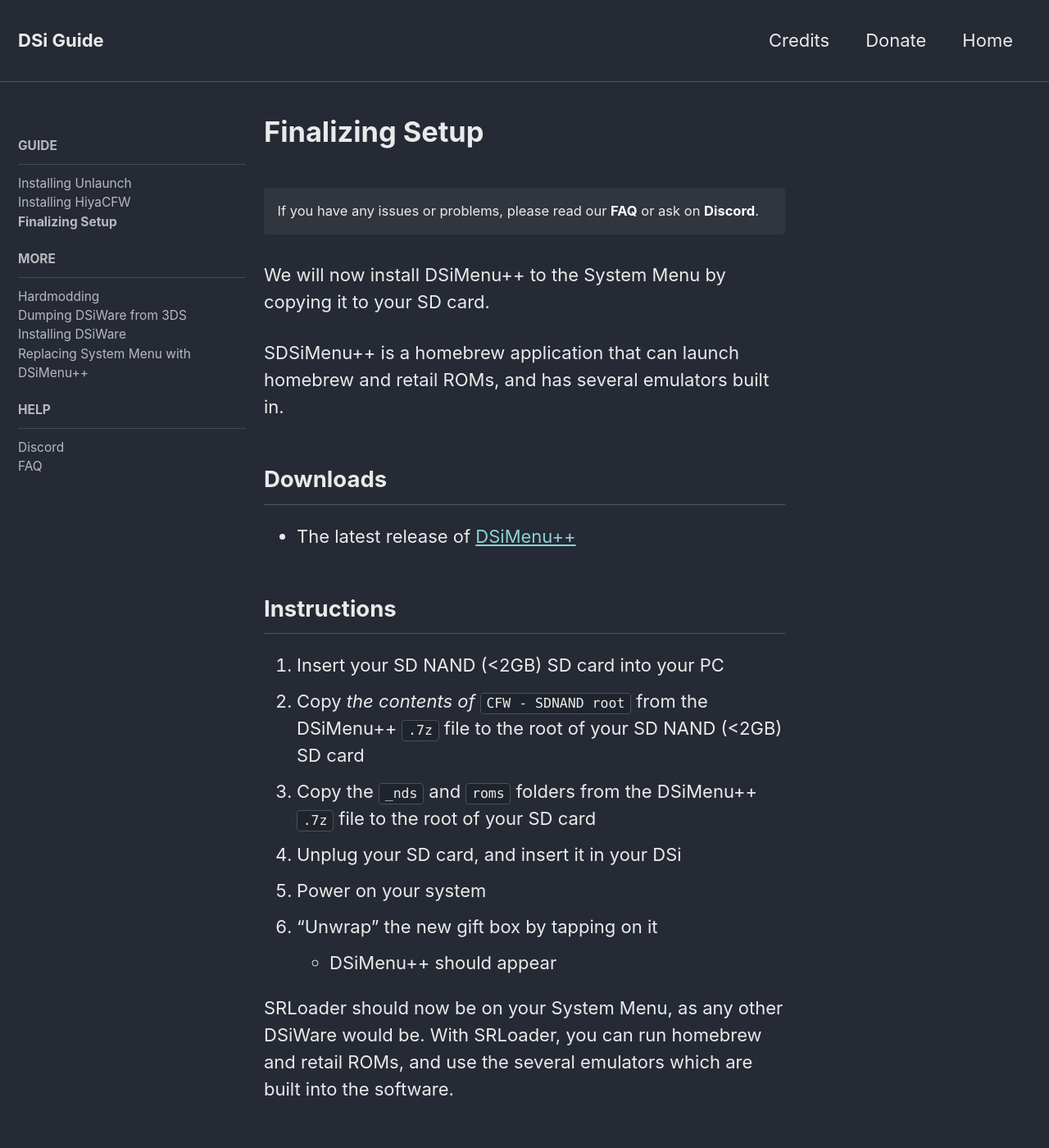
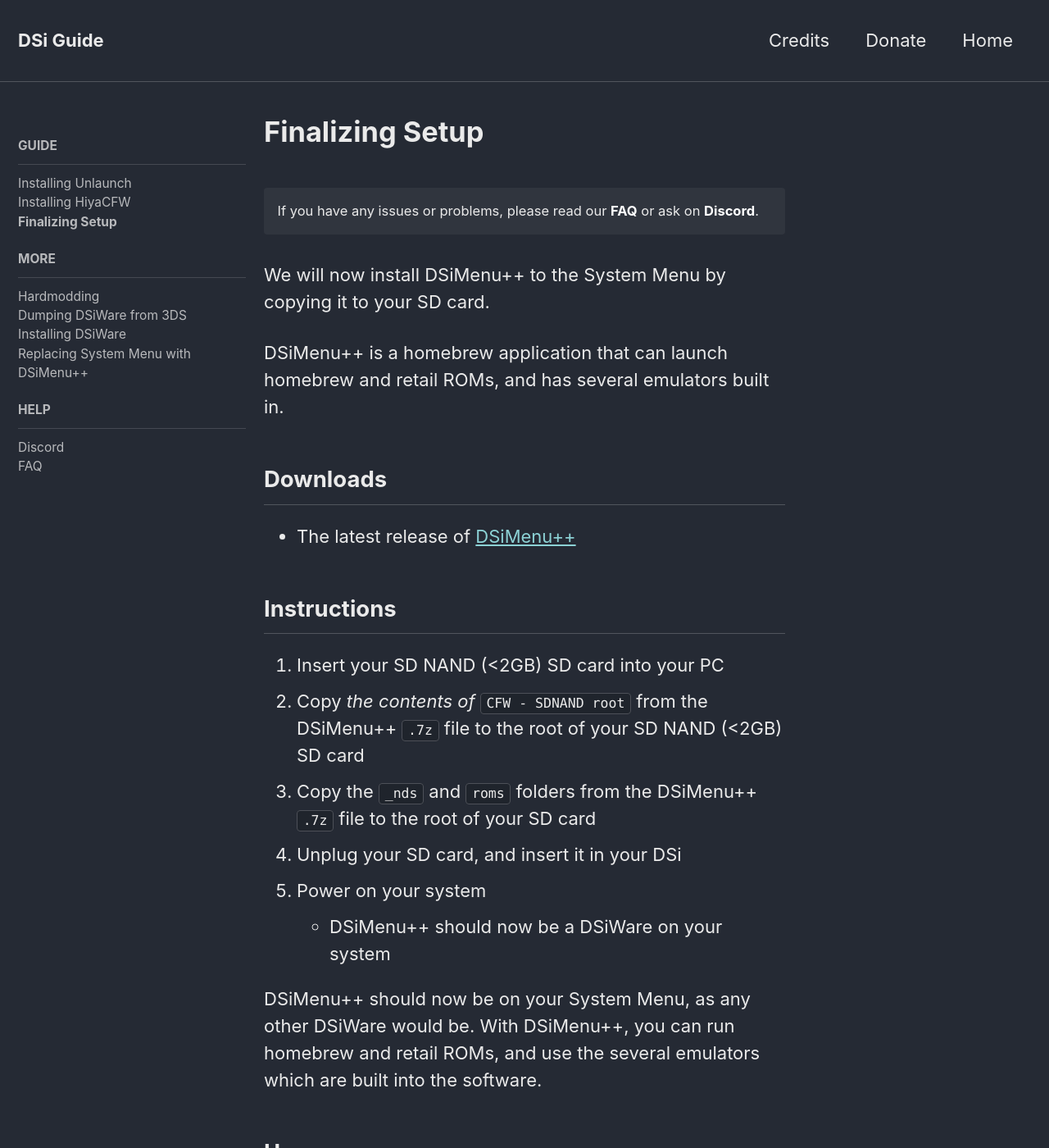
Before and after one commit to emiyl/dsi.cfw.guide-archive, a Jekyll site: the page built from guide/finalizing-setup.md, in a window 1280 px wide and 1400 px high. Shown: the whole window at 82% size. Built offline with Jekyll 4.4.1, drawn with Linux system fonts in a browser that asks for light colours; nearby versions of some CDN libraries.

Commit message:
further srloader -> dsimenu++ stuff

```diff
--- a/guide/finalizing-setup.md
+++ b/guide/finalizing-setup.md
@@ -7,7 +7,7 @@
 
 We will now install DSiMenu++ to the System Menu by copying it to your SD card.
 
-SDSiMenu++ is a homebrew application that can launch homebrew and retail ROMs, and has several emulators built in.
+DSiMenu++ is a homebrew application that can launch homebrew and retail ROMs, and has several emulators built in.
 
 ## Downloads
 
@@ -20,10 +20,9 @@
 3. Copy the `_nds` and `roms` folders from the DSiMenu++ `.7z` file to the root of your SD card
 4. Unplug your SD card, and insert it in your DSi
 5. Power on your system
-6. "Unwrap" the new gift box by tapping on it
-    - DSiMenu++ should appear
+    - DSiMenu++ should now be a DSiWare on your system
 
-SRLoader should now be on your System Menu, as any other DSiWare would be. With SRLoader, you can run homebrew and retail ROMs, and use the several emulators which are built into the software.
+DSiMenu++ should now be on your System Menu, as any other DSiWare would be. With DSiMenu++, you can run homebrew and retail ROMs, and use the several emulators which are built into the software.
 
 ## Usage
 
```
Also changed, not shown: guide/installing-hiyacfw.md (+2 -0 lines), help/faq.md (+1 -1 lines).
